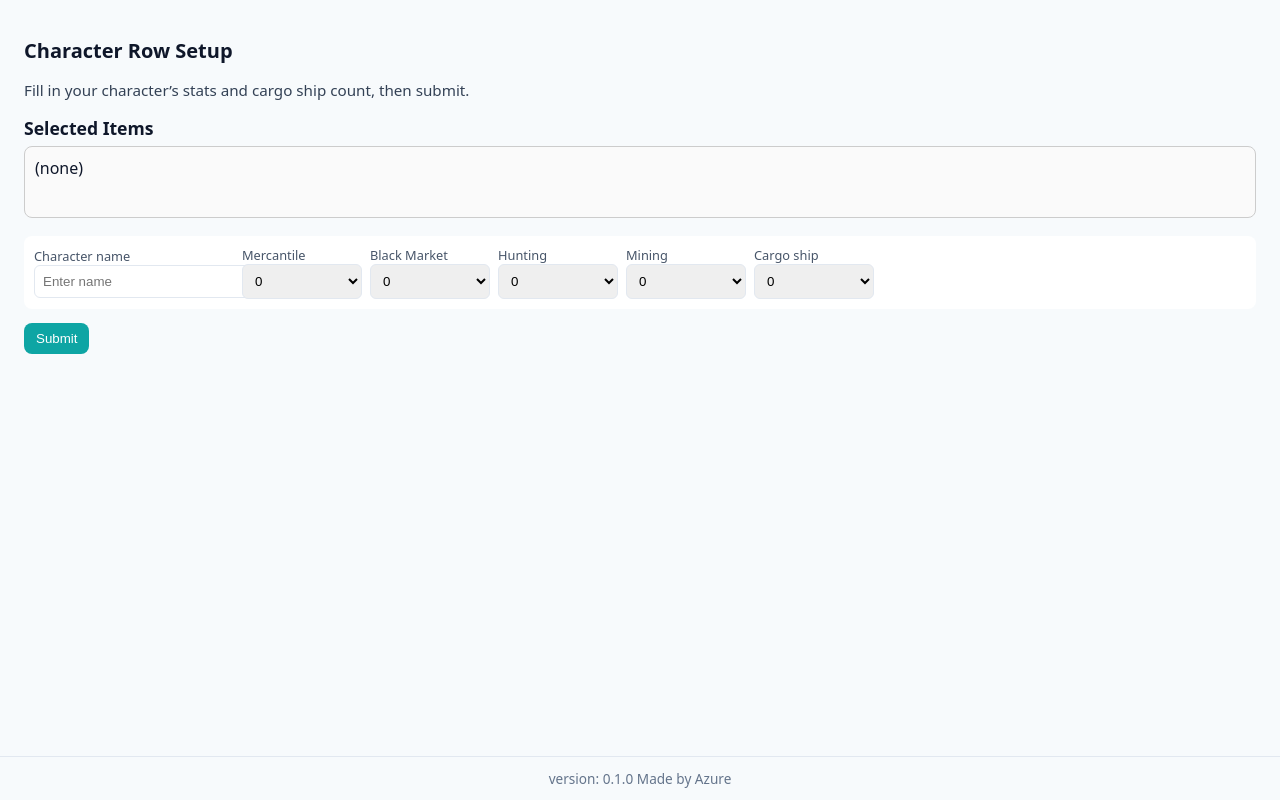
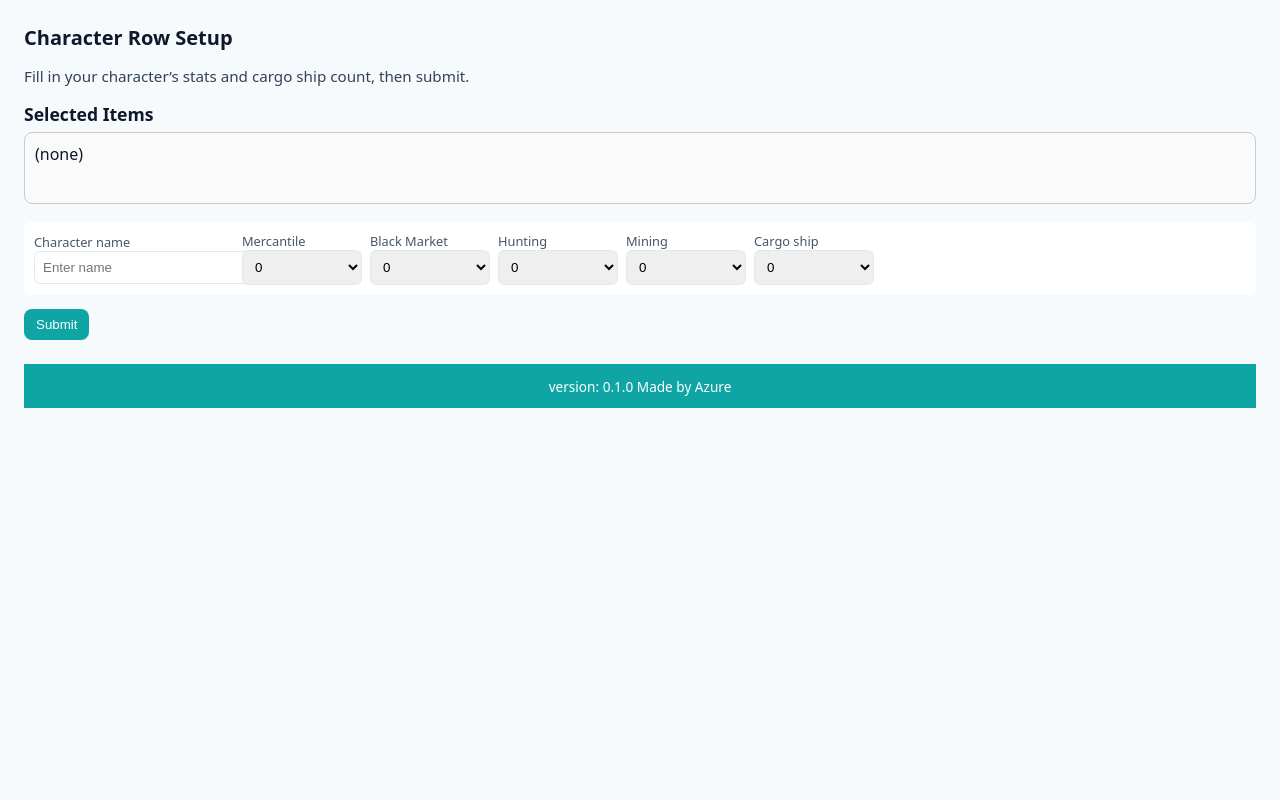
Before and after one commit to NMiraglia05/Pull_Automator, a Flask app: page /set_gathering in a window 1280 px wide. Run offline with Flask 3, Linux system fonts and the light colour scheme.

Commit message:
Update set_gathering.html

```diff
--- a/templates/set_gathering.html
+++ b/templates/set_gathering.html
@@ -5,11 +5,7 @@
   <meta name="viewport" content="width=device-width,initial-scale=1" />
   <title>Character Row</title>
   <style>
-    html, body{height:100%;margin:0;padding:0}
-    body{display:flex;flex-direction:column;font-family:system-ui,-apple-system,Segoe UI,Roboto,Helvetica,Arial,sans-serif;background:#f7fafc;color:#0f172a}
-
-    .content{flex:1;padding:24px} /* main page content grows to fill space */
-
+    body{font-family:system-ui,-apple-system,Segoe UI,Roboto,Helvetica,Arial,sans-serif;margin:24px;background:#f7fafc;color:#0f172a}
     h1{font-size:1.25rem;margin-bottom:8px}
     h2{font-size:1.1rem;margin-top:16px;margin-bottom:6px}
     .note{font-size:0.95rem;margin-bottom:12px;color:#334155}
@@ -21,12 +17,18 @@
     select{width:100%;padding:8px;border-radius:6px;border:1px solid #e2e8f0}
     .actions{margin-top:14px}
     #selected-box{border:1px solid #ccc;border-radius:8px;padding:10px;background:#fafafa;min-height:50px;margin-bottom:18px}
-    /* Footer styling */
-    footer{padding:12px 0;text-align:center;font-size:0.85rem;color:#64748b;border-top:1px solid #e2e8f0}
+    footer{
+      padding:12px 0;
+      text-align:center;
+      font-size:0.85rem;
+      color:white;
+      background:#0ea5a4;
+      border-top:1px solid #0ca99c;
+      margin-top:24px;
+    }
   </style>
 </head>
 <body>
-  <div class="content">
   <h1>Character Row Setup</h1>
   <p class="note">Fill in your character’s stats and cargo ship count, then submit.</p>
 
@@ -51,13 +53,13 @@
       <button type="submit">Submit</button>
     </div>
   </form>
-  </div> <!-- /.content -->
 
 <script>
 const rowsContainer=document.getElementById('rowsContainer');
 const form=document.getElementById('rowsForm');
 const selectedBox=document.getElementById('selected-box');
 
+// Load selected items from Flask
 const selectedItems={{ selected_items|tojson }};
 if(selectedItems.length>0){
   selectedBox.innerHTML='';
@@ -68,6 +70,7 @@ if(selectedItems.length>0){
   });
 }
 
+// Populate select dropdowns
 function buildOptions(selectEl,start,end,defaultVal=0){
   selectEl.innerHTML='';
   for(let i=start;i<=end;i++){
@@ -89,8 +92,10 @@ const cargo=row.querySelector('select[name="cargo_ship"]');
 [merc,bm,hunting,mining].forEach(s=>buildOptions(s,0,4,0));
 buildOptions(cargo,0,10,0);
 
+// Submit handler sends data to Flask
 form.addEventListener('submit',async e=>{
   e.preventDefault();
+
   const inp=row.querySelector('input[name="character_name"]');
   if(!inp.value.trim()){
     alert('Please fill in the character name before submitting.');
@@ -114,6 +119,7 @@ form.addEventListener('submit',async e=>{
     character_data:character_data
   };
 
+  // Load rendered HTML page returned by Flask
   const response=await fetch("/submit_gathering",{
     method:"POST",
     headers:{"Content-Type":"application/json"},
```
Lines whose indentation alone changed are shown as unchanged.
